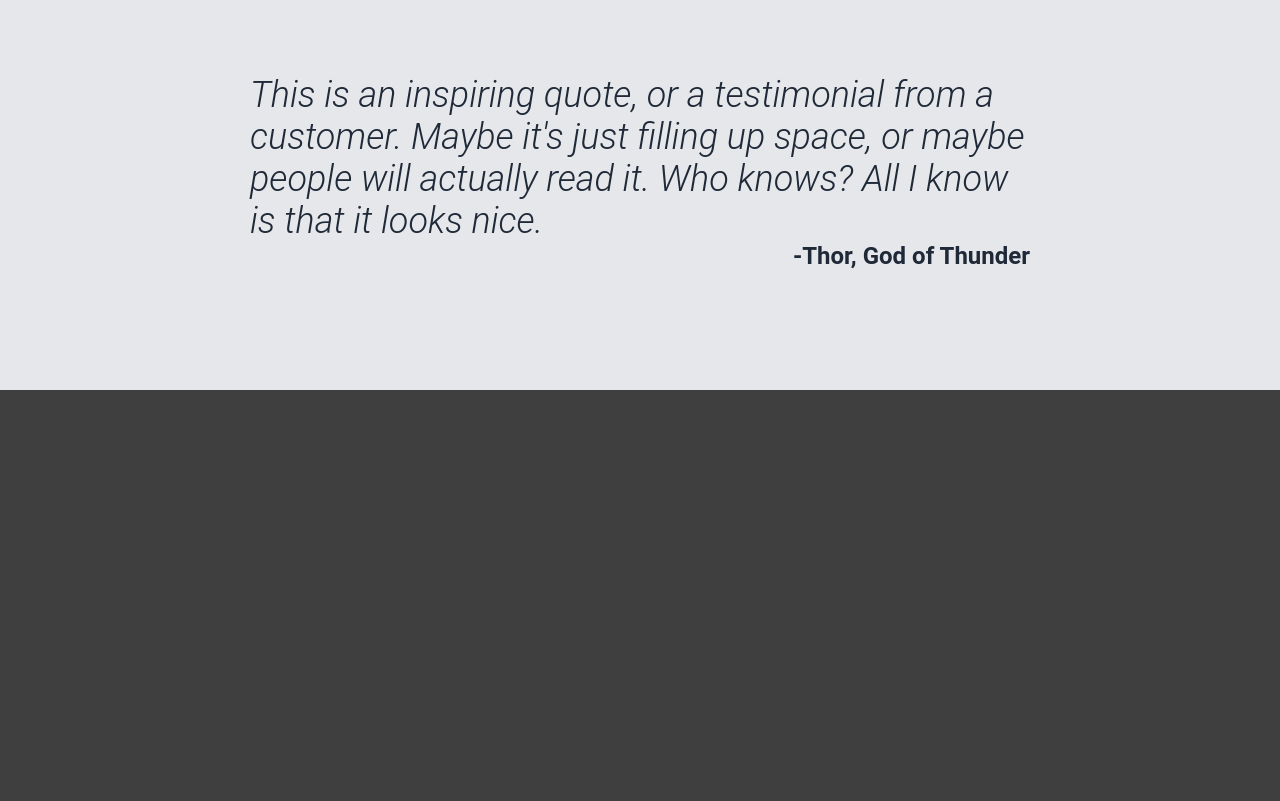
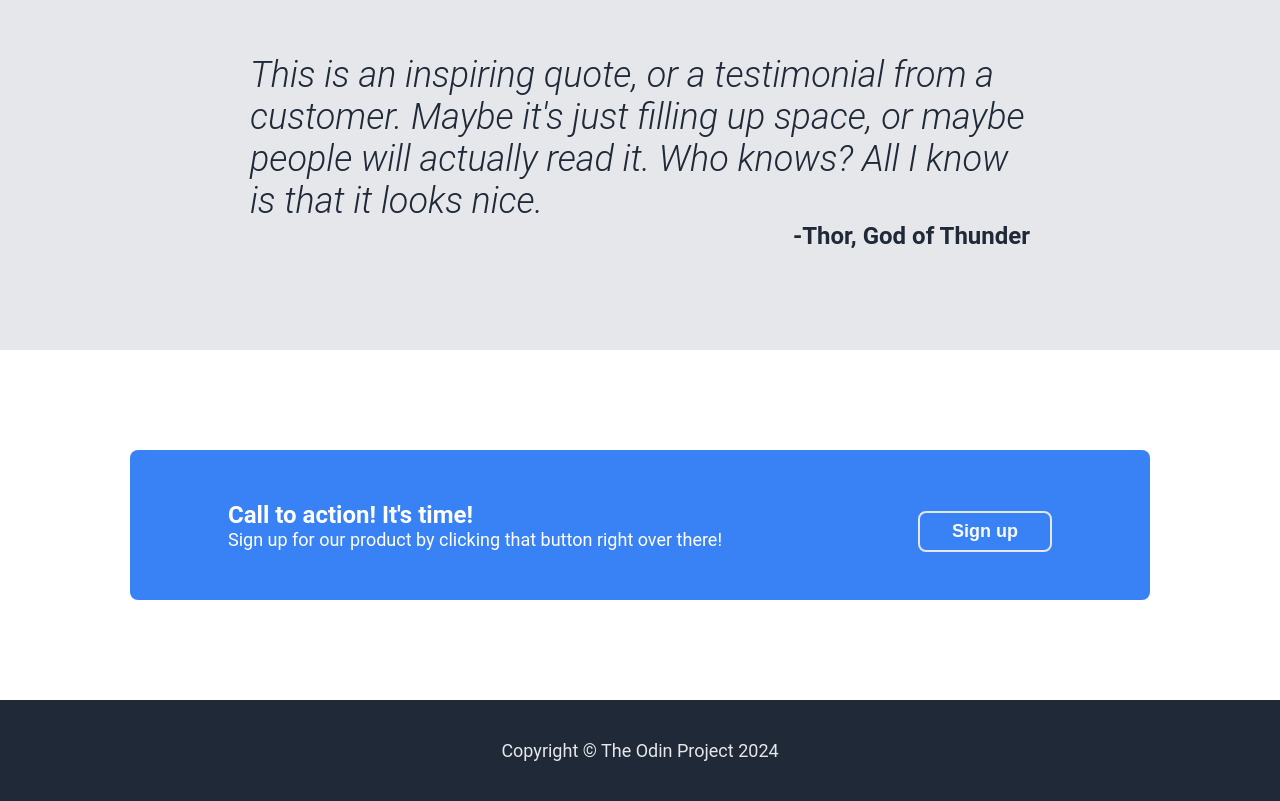
Before and after one commit to sub-pr1me/Project-Landing-Page, a plain HTML site: page index.html in a window 1280 px wide. Shown: the part 1126-1927 px from the top of the page. Before the commit the page ends 1516 px from the top, so only its background shows below. Drawn offline with Linux system fonts and the light colour scheme.

Commit message:
Add HTML and CSS to call to action and footer sections of the page

```diff
--- a/index.html
+++ b/index.html
@@ -52,10 +52,21 @@
         </div>
     </div>
 
+    <div class="action">
+        <div class="sub_action">
+            <div class="action-left">
+                <div class="call-1">Call to action! It's time!</div>
+                <div class="call-2">Sign up for our product by clicking that button right over there!</div>
+            </div>
+            <button>Sign up</button>
+        </div>
+    </div>
 
 
 
-    <div class="action"></div>
-    <div class="footer"></div>
+
+
+
+    <div class="footer">Copyright © The Odin Project 2024</div>
 </body>
 </html>
--- a/style.css
+++ b/style.css
@@ -21,8 +21,7 @@ button,ul,.img,.subtext {
 }
 
 .logo {
-    font-size: 24px;
-    font-weight: 900;
+
     color: #f9faf8;
     margin-bottom: 120px;
 }
@@ -133,7 +132,7 @@ ul {
     flex-direction: column;
     justify-content: center;
     align-items: center;
-    padding: 120px 0px;
+    padding: 100px 0px;
     gap: 20px;
 }
 
@@ -160,3 +159,52 @@ ul {
     color: #1f2937;
     align-self:flex-end;
 }
+
+.action {
+    background-color: #ffffff;
+    height: 350px;
+    display: flex;
+    justify-content: center;
+    align-items: center;
+}
+
+.sub_action {
+    background-color: #3882f6;
+    height: 150px;
+    width: 1020px;
+    display: flex;
+    flex-direction: row;
+    justify-content: space-around;
+    align-items: center;
+    border-radius: 8px;
+}
+
+.action-left {
+    display: flex;
+    flex-direction: column;
+    align-items: flex-start;
+    color: #ffffff;
+}
+
+.call-1 {
+    font-size: 24px;
+    font-weight: 700;
+}
+
+.call-2 {
+    font-size: 18px;
+}
+
+.sub_action button {
+    border: 2px solid #e5e7eb;
+}
+
+.footer {
+    font-size: 18px;
+    color: #e5e7eb;
+    display: flex;
+    justify-content: center;
+    align-items: center;
+    padding-top: 40px;
+    padding-bottom: 40px;
+}
```
